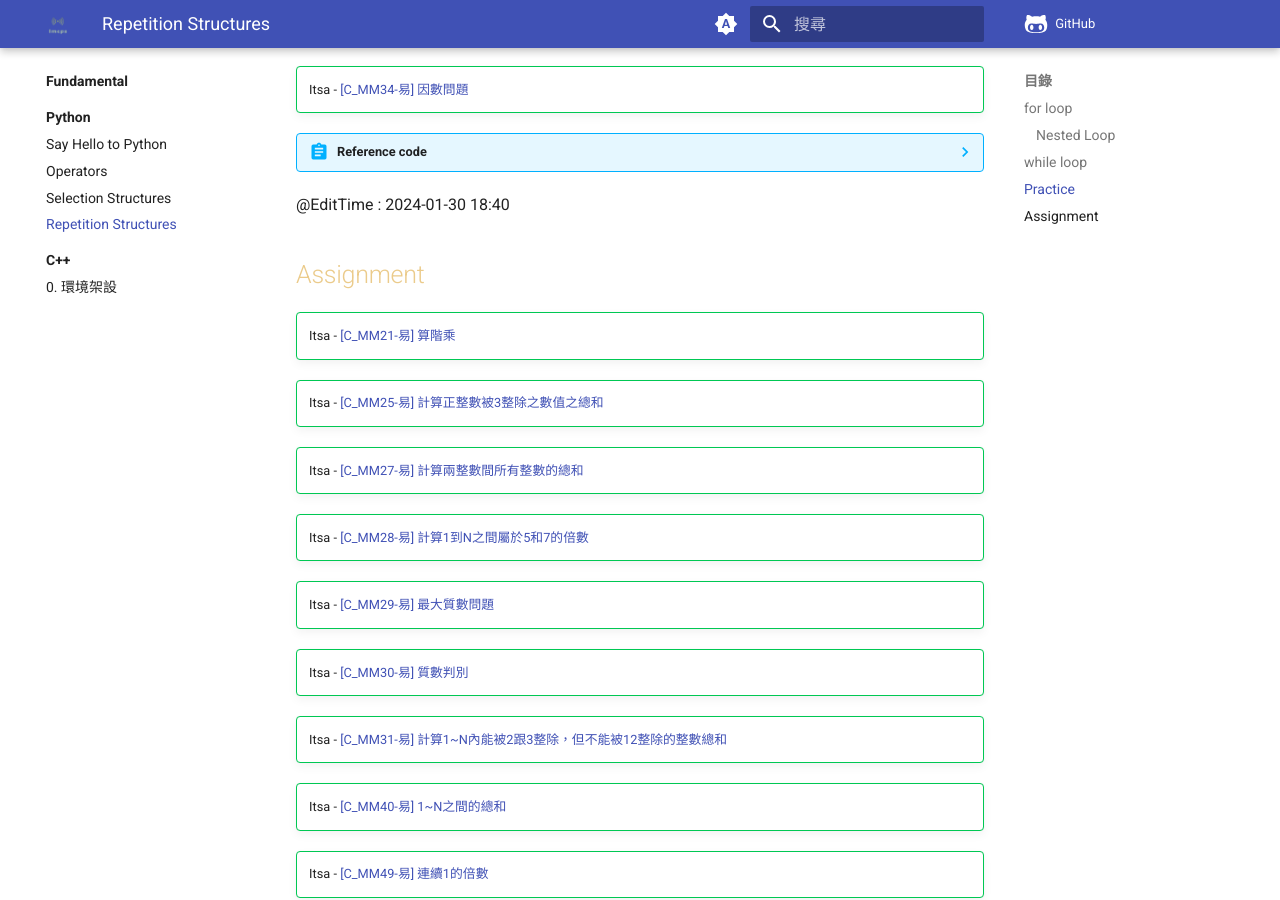
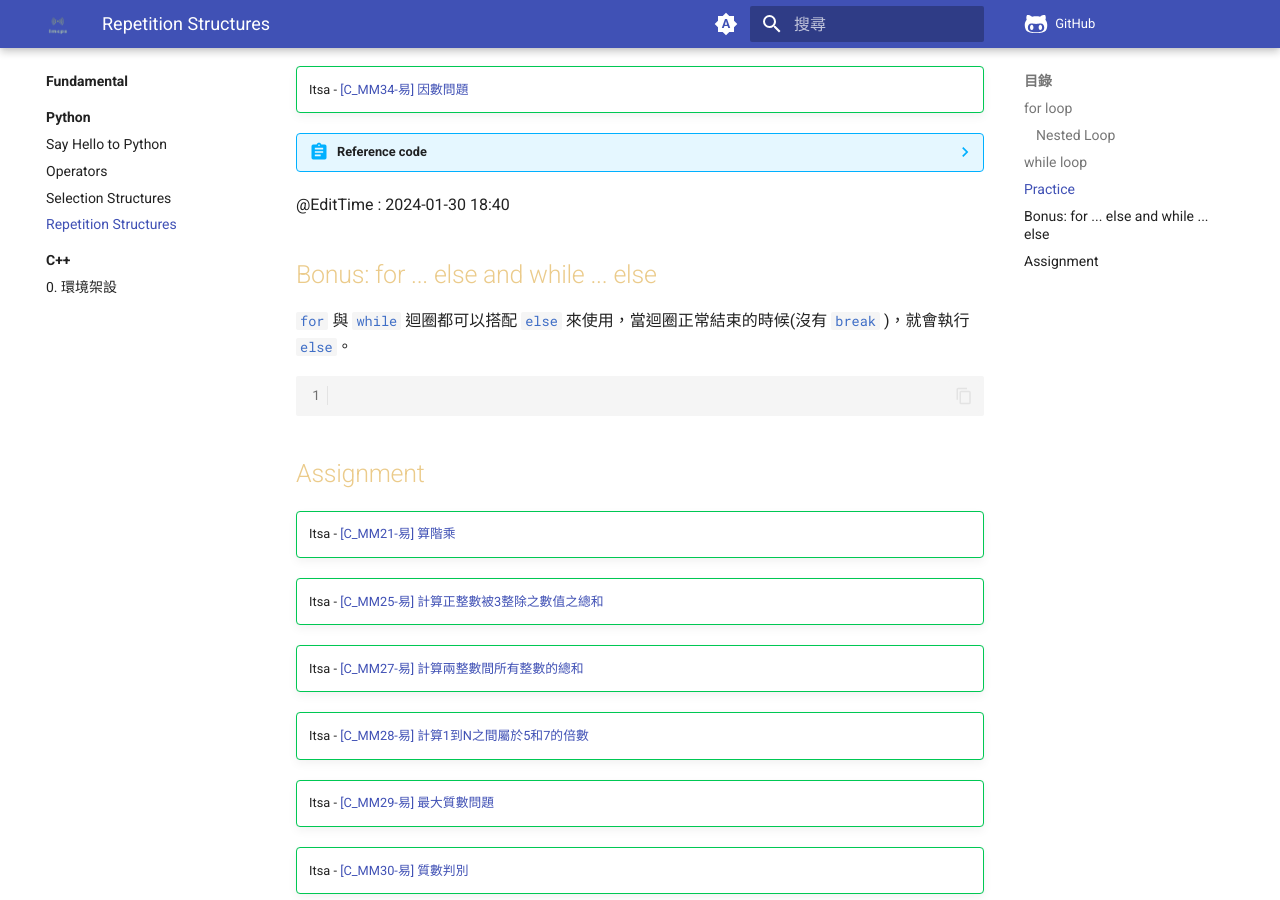
Before and after one commit to cheung4843/ZestAlgo, an MkDocs documentation site: the page built from docs/fundamental/python/repetition_structures.md, in a window 1280 px wide and 900 px high, scrolled down 7134 px. Built offline with MkDocs 1.6.1 and Material for MkDocs 9.7.7, drawn with Linux system fonts in a browser that asks for light colours; comment, search, counter and statistics services are not loaded.

Commit message:
modified: repetition_structures.md, say_hello.md
內容修正

````diff
--- a/docs/fundamental/python/repetition_structures.md
+++ b/docs/fundamental/python/repetition_structures.md
@@ -258,7 +258,7 @@ while n != 1:
     if n % 2 == 0:
         n = n // 2
     else:
-        n = (3 * n + 1)
+        n = 3 * n + 1
     step += 1
 
 print(1)
@@ -374,6 +374,12 @@ step = 0
 
 @EditTime : 2024-01-30 18:40
 
+## Bonus: for ... else and while ... else
+`#!python for` 與 `#!python while` 迴圈都可以搭配 `#!python else` 來使用，當迴圈正常結束的時候(沒有 `#!python break` )，就會執行 `#!python else`。
+
+```python linenums="1"
+```
+
 ## Assignment
 !!! success ""
     Itsa - [[C_MM21-易] 算階乘](https://e-tutor.itsa.org.tw/e-Tutor/mod/programming/view.php?id=6915)
````
Also changed, not shown: docs/fundamental/python/say_hello.md (+2 -5 lines).
